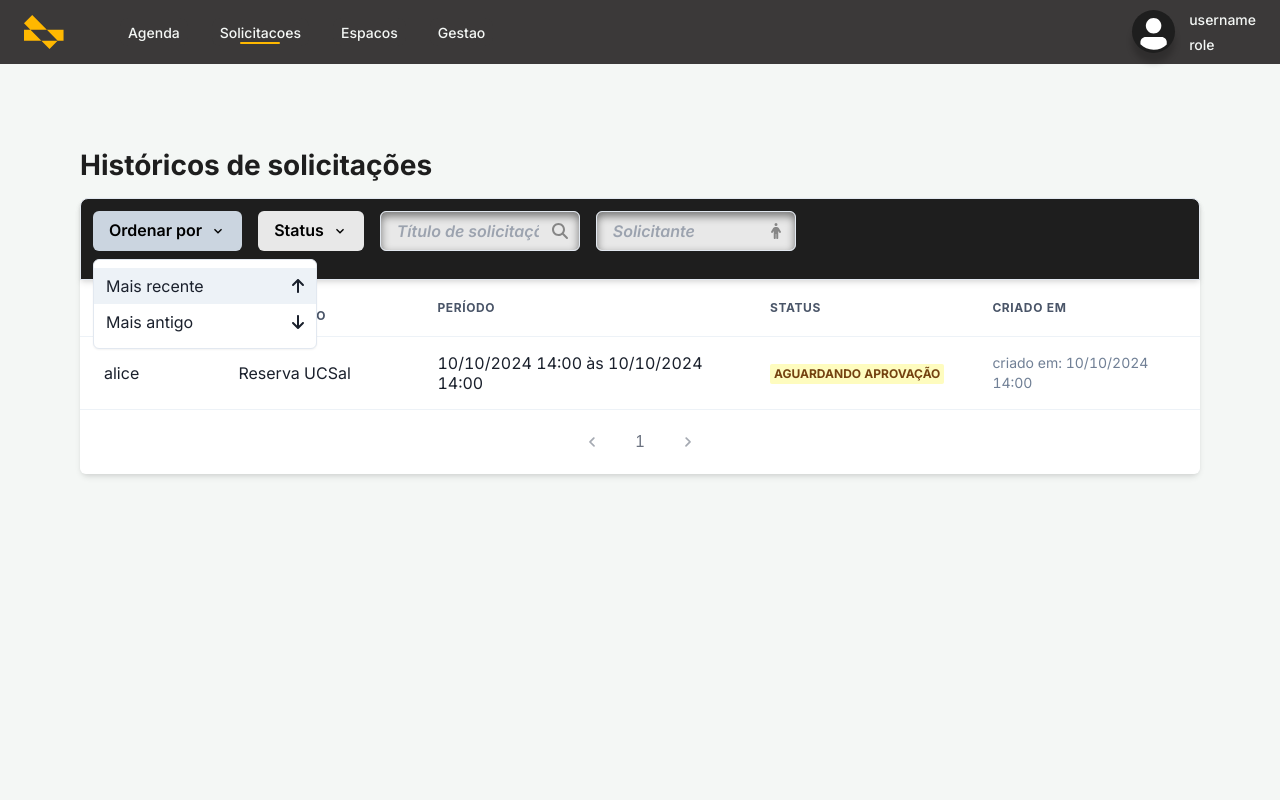
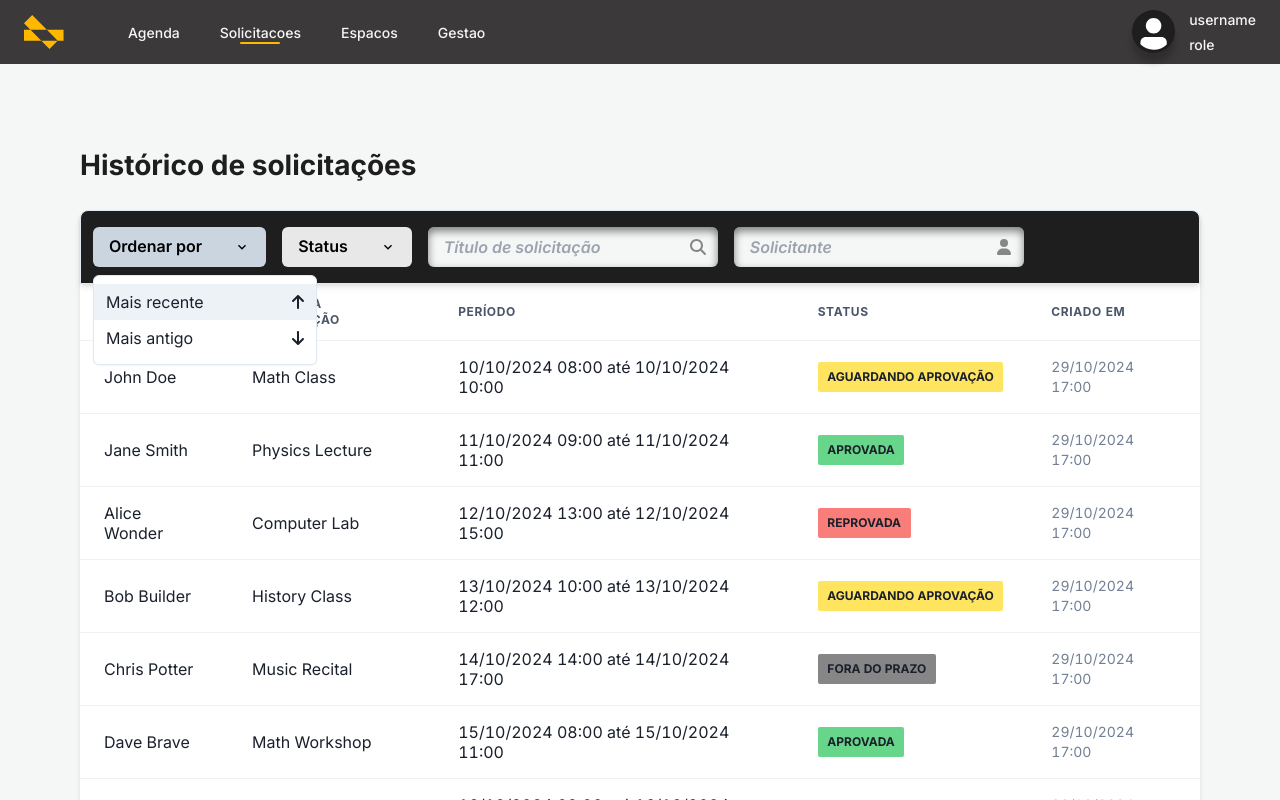
Before and after one commit to gusmaooleo/bookaspace-client, a Next.js app: page /solicitacoes in a window 1280 px wide. Both pictures are taken after a click on the button "Ordenar por". Shown: the top 800 px of the page. Built offline with nearby package versions, Linux system fonts and the light colour scheme; no server answers; a web font is replaced by a local one.

Commit message:
chore: some adjusts on generic table component

```diff
--- a/src/components/Shared/genericSubpage/GenericSubpageComponent.tsx
+++ b/src/components/Shared/genericSubpage/GenericSubpageComponent.tsx
@@ -1,8 +1,8 @@
 import { GenericSubpage } from "@/utils/interfaces/GenericSubpage";
 import { Header } from './HeaderSubpageComponent'
 import { ItemCell } from "./ItemCellSubpageComponent";
+import { ActionsSubpageComponent } from "./ActionsSubpageComponent";
 import "./index.css";
-import { ActionsSubpageComponent } from "./ActionsSubpageComponent";
 
 interface GenericSubpageProps {
   value: string;
--- a/src/components/Solicitacao/CustomSelect.tsx
+++ b/src/components/Solicitacao/CustomSelect.tsx
@@ -11,9 +11,12 @@ import {
 import { ChevronDownIcon } from "@chakra-ui/icons";
 import { FontAwesomeIcon } from "@fortawesome/react-fontawesome";
 import { CustomSelectProps } from "@/components/Solicitacao/CustomSelect.d";
+import { IconProp } from "@fortawesome/fontawesome-svg-core";
 
 function CustomSelect({ options, placeholder }: CustomSelectProps) {
   const [selectedStatus, setSelectedStatus] = useState(placeholder);
+  const [boxColor, setBoxColor] = useState<string>();
+  const [icon, setIcon] = useState<IconProp>();
 
   return (
     <Menu>
@@ -23,11 +26,22 @@ function CustomSelect({ options, placeholder }: CustomSelectProps) {
         bg="#E8E8E8"
         color="black"
       >
-        {selectedStatus}
+        <div className="flex flex-row gap-2 items-center">
+          {selectedStatus}
+          {icon ? (
+            <FontAwesomeIcon icon={icon} />
+          ) : (
+            <Box w="8px" h="8px" bg={boxColor} borderRadius="50%" ml={2} />
+          )}
+        </div>
       </MenuButton>
       <MenuList>
         {options.map((option, index) => (
-          <MenuItem key={index} onClick={() => setSelectedStatus(option.label)}>
+          <MenuItem key={index} onClick={() => {
+            setSelectedStatus(option.label)
+            setBoxColor(option.color)
+            setIcon(option.icon)
+          }}>
             {option.label}
             <Spacer />
             {option.icon ? (
--- a/src/components/Solicitacao/TabelaReutilizavel.d.ts
+++ b/src/components/Solicitacao/TabelaReutilizavel.d.ts
@@ -17,6 +17,7 @@ export interface TextButton {
     icon: IconDefinition;
     colorBg?: string;
     colorText?: string;
+    variant?: string;
 }
 
 export interface RegisterButton {
--- a/src/components/Solicitacao/TabelaReutilizavel.tsx
+++ b/src/components/Solicitacao/TabelaReutilizavel.tsx
@@ -1,4 +1,4 @@
-import React, { useState, useEffect } from 'react';
+import React, { useState, useEffect } from "react";
 import {
   Table,
   Thead,
@@ -9,24 +9,20 @@ import {
   Button,
   Box,
   Text,
-    Badge,
   HStack,
   InputGroup,
   Input,
   InputRightElement,
   Spacer,
-} from '@chakra-ui/react';
+} from "@chakra-ui/react";
 
-import { FontAwesomeIcon } from '@fortawesome/react-fontawesome';
-import {
-    faSearch,
-} from '@fortawesome/free-solid-svg-icons';
-
-import { Paginator, PaginatorPageChangeEvent } from 'primereact/paginator';
-
-import { PageChangeEvent, ReusableTableProps } from './TabelaReutilizavel.d';
-
-import CustomSelect from './CustomSelect';
+import { FontAwesomeIcon } from "@fortawesome/react-fontawesome";
+import { faSearch } from "@fortawesome/free-solid-svg-icons";
+import { Paginator, PaginatorPageChangeEvent } from "primereact/paginator";
+import { PageChangeEvent, ReusableTableProps } from "./TabelaReutilizavel.d";
+import CustomSelect from "./CustomSelect";
+import StatusBadgeComponent from "../UserInterface/statusBadge/StatusBadgeComponent";
+import { useRouter } from "next/router";
 
 const TabelaReutilizavel: React.FC<ReusableTableProps> = ({
   columns,
@@ -35,14 +31,15 @@ const TabelaReutilizavel: React.FC<ReusableTableProps> = ({
   textButtons,
   onRegister,
   totalRecords,
-    colorHeader ="#1E1E1E",
+  colorHeader = "#1E1E1E",
   initialPage = 0,
-    rowsPerPageOptions = [10],
-    onPageChange
+  rowsPerPageOptions = [8],
+  onPageChange,
 }) => {
   const [first, setFirst] = useState(initialPage * rowsPerPageOptions[0]);
   const [rows, setRows] = useState(rowsPerPageOptions[0]);
   const [currentPage, setCurrentPage] = useState(1);
+  const router = useRouter();
 
   useEffect(() => {
     setCurrentPage(Math.floor(first / rows) + 1);
@@ -55,7 +52,7 @@ const TabelaReutilizavel: React.FC<ReusableTableProps> = ({
       first: event.first,
       rows: event.rows,
       page: event.page,
-            pageCount: Math.max(1, Math.ceil(totalRecords / event.rows))
+      pageCount: Math.max(1, Math.ceil(totalRecords / event.rows)),
     };
     onPageChange(pageChangeEvent);
   };
@@ -75,34 +72,50 @@ const TabelaReutilizavel: React.FC<ReusableTableProps> = ({
     );
   };
 
+  const sendToSubpage = (id: any) => {
+    router.push(`${router.asPath}/${id}`)
+  }
+
   return (
     <Box bg="white" borderRadius="lg" boxShadow="md">
-            <Box bg={colorHeader} w='100%' p={3} borderWidth='1px' borderTopRadius="lg" boxShadow="md">
-                <HStack spacing={4} mb={4}>
+      <Box
+        bg={colorHeader}
+        w="100%"
+        p={3}
+        borderWidth="1px"
+        borderTopRadius="lg"
+        boxShadow="md"
+      >
+        <HStack spacing={4} my={1}>
           {filters.map((filter, index) => (
             <div key={index}>
-                            <CustomSelect options={filter.options} placeholder={filter.placeholder} />
+              <CustomSelect
+                options={filter.options}
+                placeholder={filter.placeholder}
+              />
             </div>
           ))}
 
           {textButtons.map((textButton, index) => (
-                        <InputGroup w="200px" key={index}>
+            <InputGroup variant={textButton?.variant || 'light'} w="fit-content" key={index}>
               <Input
                 placeholder={textButton.placeholder}
-                                bg={textButton.colorBg || "#E8E8E8"}
-                                color={textButton.colorText || "black"}
-                                w="200px"
-
               />
               <InputRightElement>
-                                <FontAwesomeIcon icon={textButton.icon} color='#868686' />
+                <FontAwesomeIcon icon={textButton.icon} color={textButton?.variant === 'dark' ? '#f4f7f5' : "#868686"} />
               </InputRightElement>
             </InputGroup>
           ))}
 
           <Spacer />
           {onRegister && (
-                        <Button colorScheme={onRegister.colorBg || "green"} leftIcon={<FontAwesomeIcon icon={onRegister.icon || faSearch} />} onClick={onRegister.onClick} color={onRegister.colorText || "white"}>
+            <Button
+              colorScheme={onRegister.colorBg || "green"}
+              leftIcon={<FontAwesomeIcon icon={onRegister.icon || faSearch} />}
+              onClick={onRegister.onClick}
+              color={onRegister.colorText || "white"}
+              variant={onRegister.colorBg}
+            >
               {onRegister.label}
             </Button>
           )}
@@ -120,14 +133,20 @@ const TabelaReutilizavel: React.FC<ReusableTableProps> = ({
         <Tbody>
           {data.length > 0 ? (
             data.slice(first, first + rows).map((row, rowIndex) => (
-                            <Tr key={rowIndex}>
+              <Tr
+                _hover={{backgroundColor: '#F3F3F3'}}
+                transition={'0.2s ease'}
+                onClick={() => sendToSubpage(row?._id)}
+                key={rowIndex}
+                cursor={'pointer'}
+              >
                 {columns.map((column, colIndex) => (
                   <Td key={colIndex}>
-                                        {column.type === 'badge' ? (
-                                            <Badge colorScheme={row[column.key].color}>
-                                                {row[column.key].label}
-                                            </Badge>
-                                        ) : column.type === 'date' ? (
+                    {column.type === "badge" ? (
+                      <StatusBadgeComponent
+                        status={row[column.key]}
+                      />
+                    ) : column.type === "date" ? (
                       <Text fontSize="sm" color="gray.500">
                         {row[column.key]}
                       </Text>
--- a/src/pages/espacos/index.tsx
+++ b/src/pages/espacos/index.tsx
@@ -1,13 +1,10 @@
-import './styles.css'
-
-import { Box } from '@chakra-ui/react';
-import './styles.css'
 import TabelaReutilizavel from '@/components/Solicitacao/TabelaReutilizavel';
 import React, { useState, useEffect } from 'react';
-import { faBuildingUser, faFlaskVial, faGraduationCap, faSchool } from '@fortawesome/free-solid-svg-icons';
-import { icon } from '@fortawesome/fontawesome-svg-core';
-import { faGitlab } from '@fortawesome/free-brands-svg-icons';
+import { faAdd, faBuildingUser, faFlaskVial, faGraduationCap, faSchool } from '@fortawesome/free-solid-svg-icons';
 import { PageChangeEvent } from '@/components/Solicitacao/TabelaReutilizavel.d';
+import { Space } from '@/utils/interfaces/Space';
+import Database from '@/utils/Database';
+import './styles.css'
 
 
 const espacos = () => {
@@ -15,37 +12,19 @@ const espacos = () => {
   const [pageSize, setPageSize] = useState(10);
   const [totalRecords, setTotalRecords] = useState(0);
 
-  const [data, setData] = useState([
-    {
-      nome: 'Sala b406 UCSal',
-      tipo: 'Sala de aula',
-      capacidade: 'Capacidade: 40 pessoas',
-      disponibilidade: { label: 'Disponível', color: 'green' },
-      criadoEm: 'criado em: 10/10/2024 14:00',
-    },
-  ]);
+  const [data, setData] = useState<Space[]>(Database.spaces);
 
   const columns = [
-    { header: 'Nome do espaço', key: 'nome' },
-    { header: 'Tipo', key: 'tipo' },
-    { header: 'Capacidade', key: 'capacidade' },
-    { header: 'Disponibilidade', key: 'disponibilidade', type: 'badge' as const },
-    { header: 'Criado em', key: 'criadoEm', type: 'date' as const },
+    { header: 'Nome do espaço', key: 'name' },
+    { header: 'Tipo', key: 'type' },
+    { header: 'Capacidade', key: 'capacity' },
+    { header: 'Disponibilidade', key: 'status', type: 'badge' as const },
+    { header: 'Criado em', key: 'creation', type: 'date' as const },
   ];
 
-  // const data = [
-  //   {
-  //     nome: 'Sala b406 UCSal',
-  //     tipo: 'Sala de aula',
-  //     capacidade: 'Capacidade: 40 pessoas',
-  //     disponibilidade: { label: 'Disponível', color: 'green' },
-  //     criadoEm: 'criado em: 10/10/2024 14:00',
-  //   },
-  // ];
-
   const filters = [
-    { placeholder: 'Disponibilidade', options: [{ label: 'Disponível', color: 'green' }, { label: 'Indisponível', color: 'red' }] },
-    { placeholder: 'Disponibilidade', options: [{ label: 'Sala de aula', icon: faGraduationCap }, { label: 'Auditório', icon: faBuildingUser }, { label: 'Laboratório', icon: faFlaskVial }] },
+    { placeholder: 'Disponibilidade', options: [{ label: 'Disponível', color: '#68d68a' }, { label: 'Indisponível', color: '#f97e7a' }] },
+    { placeholder: 'Tipo', options: [{ label: 'Sala de aula', icon: faGraduationCap }, { label: 'Auditório', icon: faBuildingUser }, { label: 'Laboratório', icon: faFlaskVial }] },
   ];
 
   const textButtons = [
@@ -57,16 +36,16 @@ const espacos = () => {
     console.log('Registrar novo espaço');
   };
 
-  useEffect(() => {
-    const fetchData = async () => {
-      const response = await fetch(`/api/solicitacoes?page=${currentPage}&pageSize=${pageSize}`);
-      const result = await response.json();
-      setData(result.data);
-      setTotalRecords(result.totalRecords);
-    };
+  // useEffect(() => {
+  //   const fetchData = async () => {
+  //     const response = await fetch(`/api/solicitacoes?page=${currentPage}&pageSize=${pageSize}`);
+  //     const result = await response.json();
+  //     setData(result.data);
+  //     setTotalRecords(result.totalRecords);
+  //   };
 
-    fetchData();
-  }, [currentPage, pageSize]);
+  //   fetchData();
+  // }, [currentPage, pageSize]);
 
   function handlePageChange(event: PageChangeEvent) {
     setCurrentPage(event.page);
@@ -75,13 +54,13 @@ const espacos = () => {
 
   return (
     <div className='page p-20'>
-      <h2 className="mb-3">Registro de espaços</h2>
+      <h2 className="mb-6">Espaços</h2>
       <TabelaReutilizavel
         columns={columns}
         data={data}
         filters={filters}
         textButtons={textButtons}
-        onRegister={{ label: 'Registrar novo espaço', onClick: handleRegister }}
+        onRegister={{ label: 'Registrar novo espaço', onClick: handleRegister, icon: faAdd }}
         totalRecords={totalRecords}
         initialPage={currentPage}
         onPageChange={handlePageChange}
--- a/src/pages/solicitacoes/index.tsx
+++ b/src/pages/solicitacoes/index.tsx
@@ -1,51 +1,82 @@
-import TabelaReutilizavel from '@/components/Solicitacao/TabelaReutilizavel';
-import React, { useState, useEffect } from 'react';
-import { faArrowDown, faArrowUp, faPerson, faSearch } from '@fortawesome/free-solid-svg-icons';
-import { PageChangeEvent } from '@/components/Solicitacao/TabelaReutilizavel.d';
-import './styles.css'
+import TabelaReutilizavel from "@/components/Solicitacao/TabelaReutilizavel";
+import React, { useState, useEffect } from "react";
+import {
+  faArrowDown,
+  faArrowUp,
+  faUser,
+  faSearch,
+} from "@fortawesome/free-solid-svg-icons";
+import { PageChangeEvent } from "@/components/Solicitacao/TabelaReutilizavel.d";
+import { SpaceRequest } from "@/utils/interfaces/SpaceRequest";
+import { formatDate } from "@/utils/formatters/DateTimeFormatter";
+import Database from "@/utils/Database";
+import "./styles.css";
 
 const Solicitacoes = () => {
   const [currentPage, setCurrentPage] = useState(0);
-  const [pageSize, setPageSize] = useState(10);
-  const [totalRecords, setTotalRecords] = useState(0);
-  const [data, setData] = useState([
-    {
-      solicitante: 'alice',
-      titulo: 'Reserva UCSal',
-      periodo: '10/10/2024 14:00 às 10/10/2024 14:00',
-      status: { label: 'Aguardando aprovação', color: 'yellow' },
-      criadoEm: 'criado em: 10/10/2024 14:00',
-    },
-  ]);
+  const [pageSize, setPageSize] = useState(8);
+  const [data, setData] = useState<SpaceRequest[]>(Database.spaceRequests);
+  const [totalRecords, setTotalRecords] = useState(data.length);
+
+  useEffect(() => {
+    let dummy: SpaceRequest[] = [];
+    for (let obj of data) {
+      let spaceObject: SpaceRequest = {
+        ...obj,
+      };
+      spaceObject.requester_name =
+        obj.requester?.username || "Nome indisponível";
+      spaceObject.periodText = `${formatDate(obj.startDate)} até ${formatDate(
+        obj.endDate
+      )}`;
+      spaceObject.openRequestDate = formatDate(obj.openRequestDate);
+      dummy.push(spaceObject);
+    }
+    setData(dummy);
+  }, []);
 
   const columns = [
-    { header: 'Solicitante', key: 'solicitante' },
-    { header: 'Título da solicitação', key: 'titulo' },
-    { header: 'Período', key: 'periodo' },
-    { header: 'Status', key: 'status', type: 'badge' as const },
-    { header: 'Criado em', key: 'criadoEm', type: 'date' as const },
+    { header: "Solicitante", key: "requester_name" },
+    { header: "Título da solicitação", key: "title" },
+    { header: "Período", key: "periodText" },
+    { header: "Status", key: "status", type: "badge" as const },
+    { header: "Criado em", key: "openRequestDate", type: "date" as const },
   ];
 
   const filters = [
-    { placeholder: 'Ordenar por', options: [{ label: 'Mais recente', icon: faArrowUp }, { label: 'Mais antigo', icon: faArrowDown },] },
-    { placeholder: 'Status', options: [{ label: 'Aguardando aprovação', color: '#FFE55F' }, { label: 'Aprovada', color: '#68D68A' }, { label: 'Reprovada', color: '#F97E7A' }, { label: 'Fora do prazo', color: '#868686' },] },
+    {
+      placeholder: "Ordenar por",
+      options: [
+        { label: "Mais recente", icon: faArrowUp },
+        { label: "Mais antigo", icon: faArrowDown },
+      ],
+    },
+    {
+      placeholder: "Status",
+      options: [
+        { label: "Aguardando aprovação", color: "#FFE55F" },
+        { label: "Aprovada", color: "#68D68A" },
+        { label: "Reprovada", color: "#F97E7A" },
+        { label: "Fora do prazo", color: "#868686" },
+      ],
+    },
   ];
 
   const textButtons = [
-    { placeholder: 'Título de solicitação', icon: faSearch },
-    { placeholder: 'Solicitante', icon: faPerson },
+    { placeholder: "Título de solicitação", icon: faSearch },
+    { placeholder: "Solicitante", icon: faUser },
   ];
 
-  useEffect(() => {
-    const fetchData = async () => {
-      const response = await fetch(`/api/solicitacoes?page=${currentPage}&pageSize=${pageSize}`);
-      const result = await response.json();
-      setData(result.data);
-      setTotalRecords(result.totalRecords);
-    };
+  // useEffect(() => {
+  //   const fetchData = async () => {
+  //     const response = await fetch(`/api/solicitacoes?page=${currentPage}&pageSize=${pageSize}`);
+  //     const result = await response.json();
+  //     setData(result.data);
+  //     setTotalRecords(result.totalRecords);
+  //   };
 
-    fetchData();
-  }, [currentPage, pageSize]);
+  //   fetchData();
+  // }, [currentPage, pageSize]);
 
   function handlePageChange(event: PageChangeEvent) {
     setCurrentPage(event.page);
@@ -53,8 +84,8 @@ const Solicitacoes = () => {
   }
 
   return (
-    <div className='page p-20'>
-      <h2 className="mb-3">Históricos de solicitações</h2>
+    <div className="page p-20">
+      <h2 className="mb-6">Histórico de solicitações</h2>
       <TabelaReutilizavel
         columns={columns}
         data={data}
--- a/src/utils/formatters/DateTimeFormatter.ts
+++ b/src/utils/formatters/DateTimeFormatter.ts
@@ -1,7 +1,7 @@
 import { format } from "date-fns"
 
 export const formatDate = (unformattedDate: string | undefined) => {
-  if (unformattedDate) {
+  if (unformattedDate && !isNaN(new Date(unformattedDate).getTime())) {
     return format(new Date(unformattedDate), 'dd/MM/yyy HH:mm')
   }
   return '';
--- a/src/utils/interfaces/SpaceRequest.ts
+++ b/src/utils/interfaces/SpaceRequest.ts
@@ -4,6 +4,7 @@ import { User } from "./User";
 export interface SpaceRequest {
   _id: number,
   requester: User,
+  requester_name?: string,
   manager?: User,
   action_time?: string,
   reason?: string,
@@ -12,6 +13,7 @@ export interface SpaceRequest {
   openRequestDate: string,
   startDate: string,
   endDate: string,
+  periodText?: string,
   description: string,
   status: 'PENDING' | 'APPROVED' | 'REPROVED' | 'OUT_DEADLINE',
 }
```
Also changed, not shown: src/pages/gestao/index.tsx (+8 -8 lines), src/pages/gestao/styles.css (+4 -6 lines), src/utils/themes/theme.ts (+8 -0 lines). Lines whose indentation alone changed are shown as unchanged.
